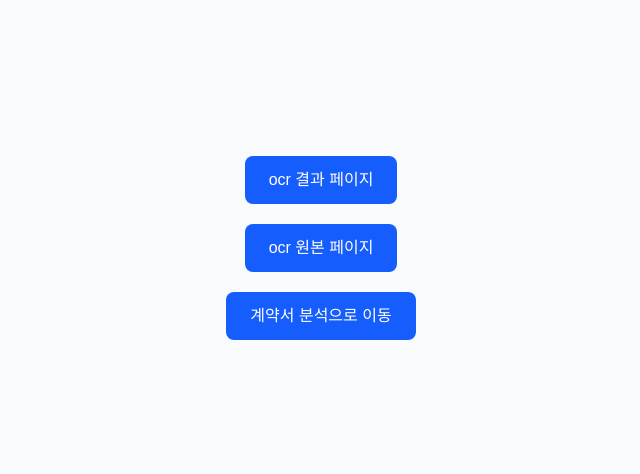
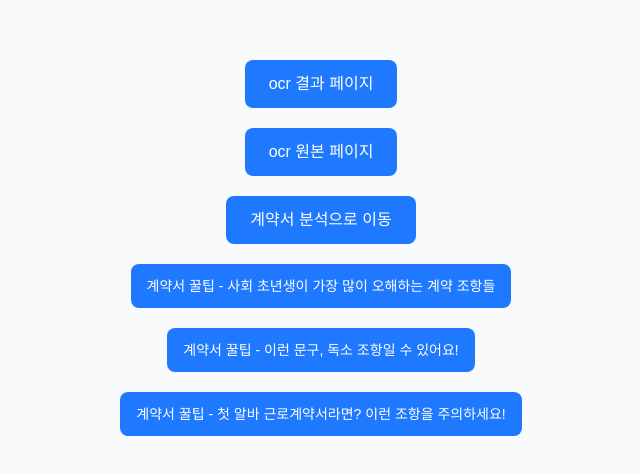
Before and after one commit to qorjiwon/DDOBAK-Frontend-Webview, a Next.js app: page / in a window 1280 px wide. Shown: the part 152-626 px from the top of the page, without its empty margins (319-959 px from the left). Built offline with nearby package versions, Linux system fonts and the light colour scheme.

Commit message:
feat(main): add link buttons to navigate to Tips

```diff
--- a/src/app/page.tsx
+++ b/src/app/page.tsx
@@ -9,21 +9,39 @@ export default function Home() {
     <div className="flex flex-col gap-5 justify-center bg-gray-50 min-h-screen items-center">
       <Link
         href={`/ocr?contId=${contractId}`}
-        className="px-6 py-3 bg-blue-600 text-white rounded-lg hover:bg-blue-700"
+        className="px-6 py-3 bg-[#1F79FF] text-white rounded-lg hover:bg-blue-700"
       >
         ocr 결과 페이지
       </Link>
       <Link
         href={`/ocrOrigin?contId=${contractId}`}
-        className="px-6 py-3 bg-blue-600 text-white rounded-lg hover:bg-blue-700"
+        className="px-6 py-3 bg-[#1F79FF] text-white rounded-lg hover:bg-blue-700"
       >
         ocr 원본 페이지
       </Link>
       <Link
         href={`/analysis?contId=${contractId}&analysisId=${analysisId}`}
-        className="px-6 py-3 bg-blue-600 text-white rounded-lg hover:bg-blue-700"
+        className="px-6 py-3 bg-[#1F79FF] text-white rounded-lg hover:bg-blue-700"
       >
         계약서 분석으로 이동
+      </Link>
+      <Link
+        href={`/tips/1`}
+        className="px-4 py-3 bg-[#1F79FF] text-sm text-white rounded-lg hover:bg-blue-700"
+      >
+        계약서 꿀팁 - 사회 초년생이 가장 많이 오해하는 계약 조항들
+      </Link>
+      <Link
+        href={`/tips/2`}
+        className="px-4 py-3 bg-[#1F79FF] text-sm text-white rounded-lg hover:bg-blue-700"
+      >
+        계약서 꿀팁 - 이런 문구, 독소 조항일 수 있어요!
+      </Link>
+      <Link
+        href={`/tips/3`}
+        className="px-4 py-3 bg-[#1F79FF] text-sm text-white rounded-lg hover:bg-blue-700"
+      >
+        계약서 꿀팁 - 첫 알바 근로계약서라면? 이런 조항을 주의하세요!
       </Link>
     </div>
   );
```
